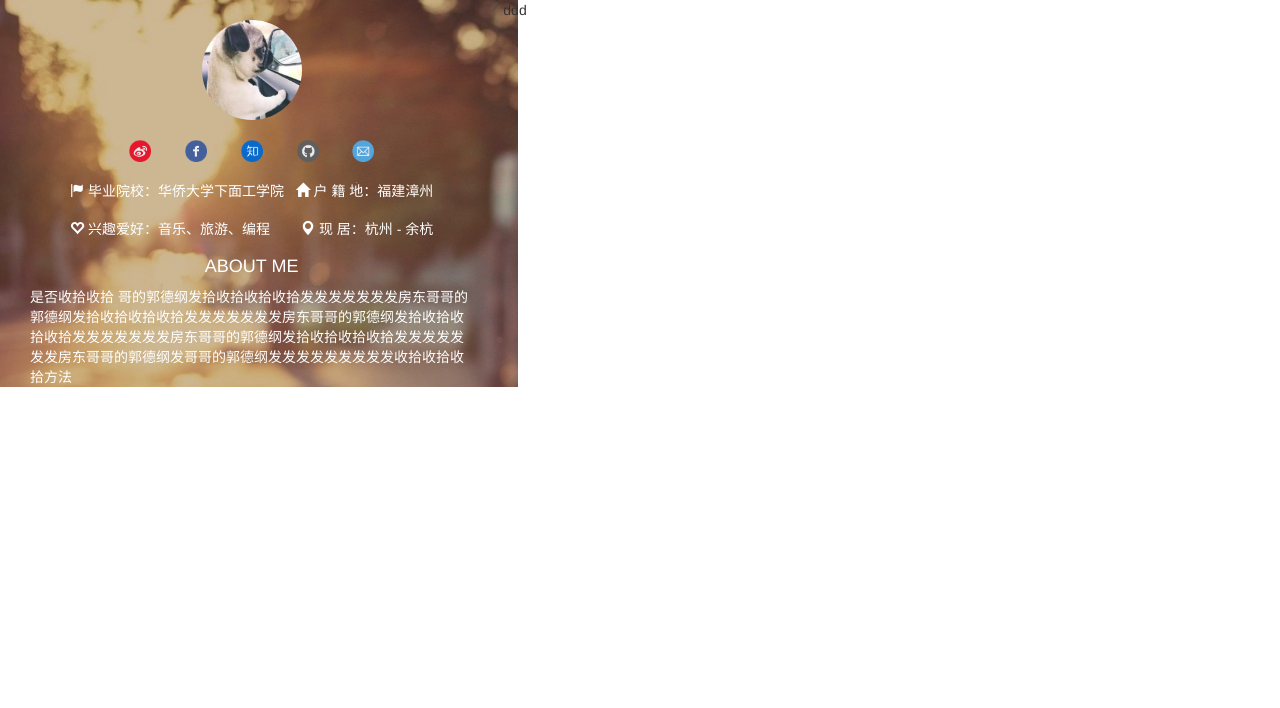
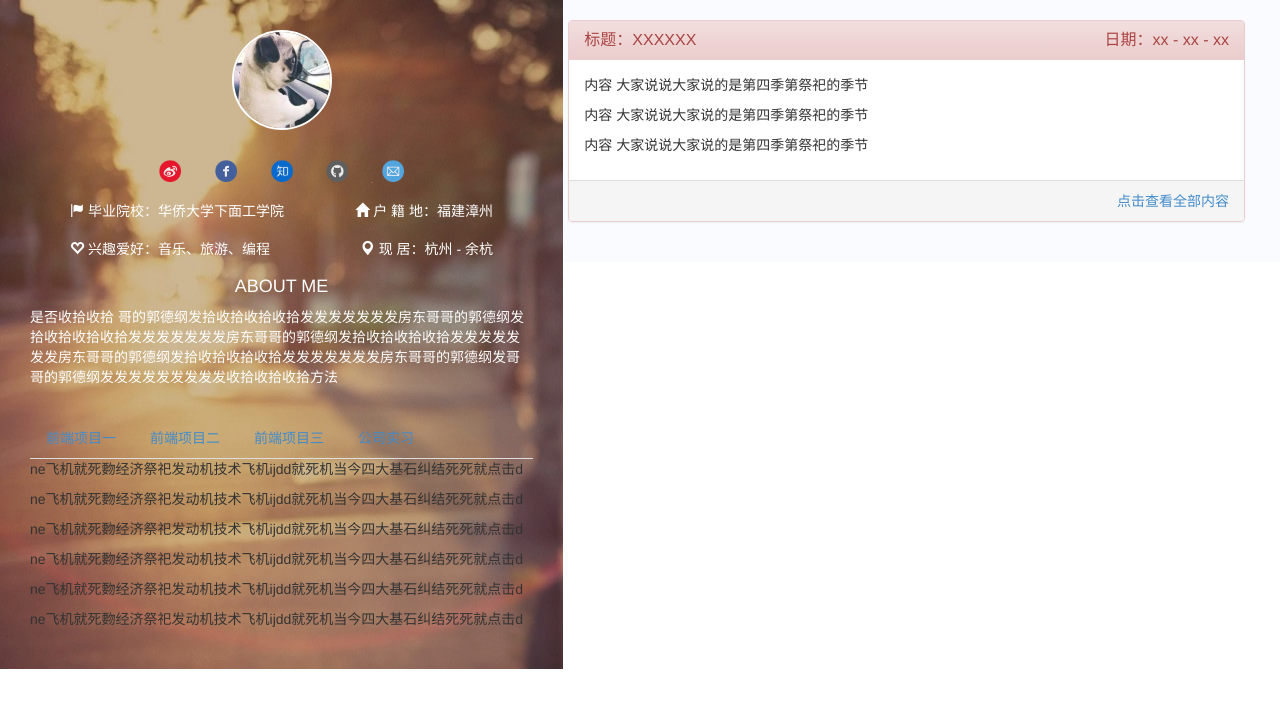
Before and after one commit to ZengTianShengZ/blog, a plain HTML site: page index.html in a window 1280 px wide. Drawn offline with Linux system fonts and the light colour scheme.

Commit message:
解决左边fixed定位 右边叠加问题

```diff
--- a/css/index.css
+++ b/css/index.css
@@ -3,21 +3,23 @@ a{
     text-decoration: none;
 }
 
+
 #person-info{
 
-    /*
+    position: fixed;
 
-    background : url(imgs/left_bg.jpg) no-repeat;
-    */
-
+    width: 350px;
 }
 .logo-h2{
     margin: 20px auto;
     text-align: center;
+    padding: 10px;
+
 }
 .logo{
     width: 100px;
     height: 100px;
+    border: 2px solid #FFF;
 
 }
 .infor-icon{
@@ -45,27 +47,48 @@ a{
     margin: 0 30px;
 }
 
+.per-ability{
+    padding: 30px;
+}
 
 
+/*      右半部分，博客内容       */
 
+.container-fluid{
+    background-color: #FAFBFF;
+}
+.blog-content{
+    padding: 20px;
 
+}
 
+.blog-c-h3{
 
+}
+.blog-c-data{
+    display: inline-block;
+    float: right;
+}
+.blog-c-link{
 
-
-
+}
 
 
 
 
 /* 小屏幕（平板 ，大于 等于768px）*/
 @media (min-width: 768px) {
-
+    #person-info{
+        width: 450px;
+    }
 
 }
 /* 中等屏幕（桌面显示器 ，大于 等于992px）*/
 @media (min-width: 992px) {
 
+    #person-info{
+        width: 563px;
+    }
 }
 /* 大屏幕（大桌面显示器 ，大于 等于1200px）*/
 @media (min-width: 1200px) {
--- a/index.html
+++ b/index.html
@@ -19,7 +19,14 @@
 </head>
 <body>
 
-    <div id="person-info" class="row col-md-5" style=" background : url(imgs/left_bg2.jpg) no-repeat;">
+    <div class="container-fluid">
+        <div class="row">
+
+
+            <div  class="col-md-5" style=" padding: 0" >
+
+                <div  id="person-info"  style=" background : url(imgs/left_bg2.jpg) no-repeat; " >
+
                     <div >
                         <h2 class="logo-h2"><a href="#"><img src="imgs/logo.jpg" class="img-circle logo" alt=""></a></h2>
                         <div class="infor-icon">
@@ -34,7 +41,7 @@
                             </a>
                             <a href="#">
                                 <img src="imgs/icon/sf.png" alt="segmentFault"
-                         title="segmentFault -- 技术博客"
+                                     title="segmentFault &#45;&#45; 技术博客"
                                      data-trigger="hover"
                                      data-toggle="popover"
                                      data-placement="bottom"
@@ -81,6 +88,7 @@
                         </div>
                     </div>
 
+
                     <div class="per-detial-info">
                         <div class="per-info1">
                             <h5 class="pull-left"> <span class="glyphicon glyphicon-flag"></span> 毕业院校：华侨大学下面工学院</h5>
@@ -98,13 +106,77 @@
                         <p>是否收拾收拾 哥的郭德纲发拾收拾收拾收拾发发发发发发发房东哥哥的郭德纲发拾收拾收拾收拾发发发发发发发房东哥哥的郭德纲发拾收拾收拾收拾发发发发发发发房东哥哥的郭德纲发拾收拾收拾收拾发发发发发发发房东哥哥的郭德纲发哥哥的郭德纲发发发发发发发发发收拾收拾收拾方法</p>
                     </div>
 
+                    <div class="per-ability">
 
+                        <ul class="nav nav-tabs">
+                            <li><a href="#li1" data-toggle="tab">前端项目一</a></li>
+                            <li><a href="#li2" data-toggle="tab">前端项目二</a></li>
+                            <li><a href="#li3" data-toggle="tab">前端项目三</a></li>
+                            <li><a href="#li4" data-toggle="tab">公司实习</a></li>
+                        </ul>
+                        <div class="tab-content" >
+                            <div class="tab-pane fade in active " id="li1">
+                                <p>ne飞机就死覅经济祭祀发动机技术飞机ijdd就死机当今四大基石纠结死死就点击d</p>
+                                <p>ne飞机就死覅经济祭祀发动机技术飞机ijdd就死机当今四大基石纠结死死就点击d</p>
+                                <p>ne飞机就死覅经济祭祀发动机技术飞机ijdd就死机当今四大基石纠结死死就点击d</p>
+                                <p>ne飞机就死覅经济祭祀发动机技术飞机ijdd就死机当今四大基石纠结死死就点击d</p>
+                                <p>ne飞机就死覅经济祭祀发动机技术飞机ijdd就死机当今四大基石纠结死死就点击d</p>
+                                <p>ne飞机就死覅经济祭祀发动机技术飞机ijdd就死机当今四大基石纠结死死就点击d</p>
+
+                            </div>
+                            <div class="tab-pane fade  " id="li2">
+                                <p>ne飞机就死覅经济祭祀发动机技术飞机ijdd就死机当今四大基石纠结死死就点击d</p>
+                                <p>ne飞机就死覅经济祭祀发动机技术飞机ijdd就死机当今四大基石纠结死死就点击d</p>
+                                <p>ne飞机就死覅经济祭祀发动机技术飞机ijdd就死机当今四大基石纠结死死就点击d</p>
+                                <p>ne飞机就死覅经济祭祀发动机技术飞机ijdd就死机当今四大基石纠结死死就点击d</p>
+
+                            </div>
+                            <div class="tab-pane fade " id="li3">
+                                <p>ne飞机就死覅经济祭祀发动机技术飞机ijdd就死机当今四大基石纠结死死就点击d</p>
+                                <p>ne飞机就死覅经济祭祀发动机技术飞机ijdd就死机当今四大基石纠结死死就点击d</p>
+                                <p>ne飞机就死覅经济祭祀发动机技术飞机ijdd就死机当今四大基石纠结死死就点击d</p>
+                                <p>ne飞机就死覅经济祭祀发动机技术飞机ijdd就死机当今四大基石纠结死死就点击d</p>
+
+                            </div>
+                            <div class="tab-pane fade" id="li4">
+                                <p>ne飞机就死覅经济祭祀发动机技术飞机ijdd就死机当今四大基石纠结死死就点击d</p>
+                                <p>ne飞机就死覅经济祭祀发动机技术飞机ijdd就死机当今四大基石纠结死死就点击d</p>
+                                <p>ne飞机就死覅经济祭祀发动机技术飞机ijdd就死机当今四大基石纠结死死就点击d</p>
+                                <p>ne飞机就死覅经济祭祀发动机技术飞机ijdd就死机当今四大基石纠结死死就点击d</p>
+
+                            </div>
+                        </div>
+                    </div>
+                </div>
+
+           </div>
+
+
+            <div id="blog" class="col-md-7">
+
+               <div class="blog-content">
+                    <div class="panel panel-danger">
+
+                        <div class="panel-heading">
+                            <h3 class="panel-title blog-c-h3">标题：XXXXXX  <span class="blog-c-data">日期：xx - xx - xx</span></h3>
+                        </div>
+                        <div class="panel-body">
+                            <p>内容  大家说说大家说的是第四季第祭祀的季节</p>
+                            <p>内容  大家说说大家说的是第四季第祭祀的季节</p>
+                            <p>内容  大家说说大家说的是第四季第祭祀的季节</p>
+
+                        </div>
+                        <div class="panel-footer">
+                            <a href="#" class="blog-c-link pull-right">点击查看全部内容</a>
+                            <div class="clearfix"></div>
+                        </div>
+
+                    </div>
+                </div>
+            </div>
 
 
         </div>
-
-    <div id="blog" class="row col-md-7">
-       ddd
     </div>
 
 
```
Lines whose indentation alone changed are shown as unchanged.
